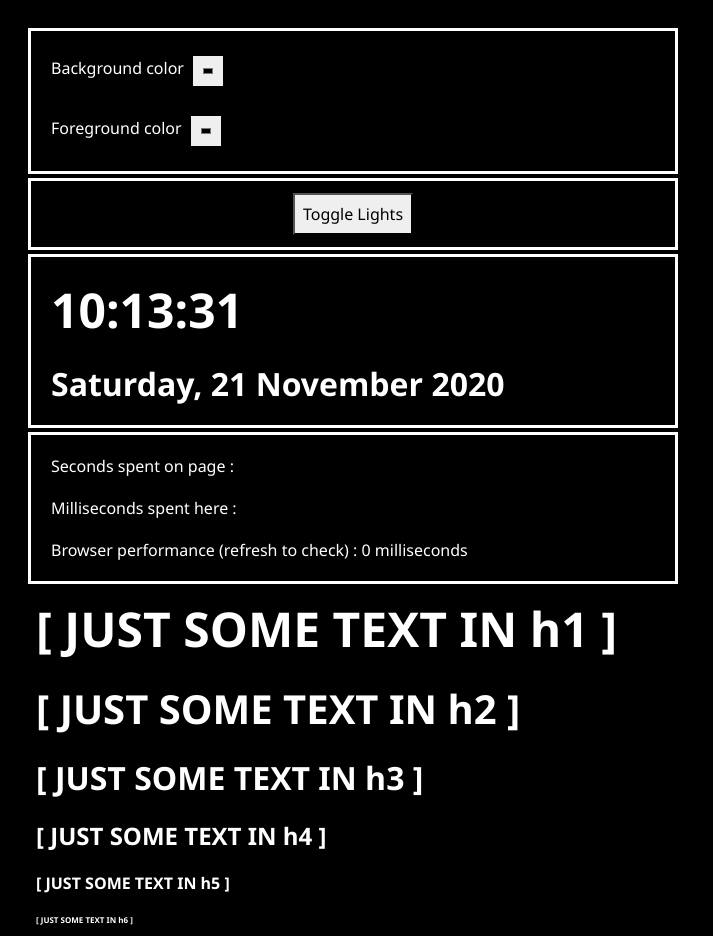
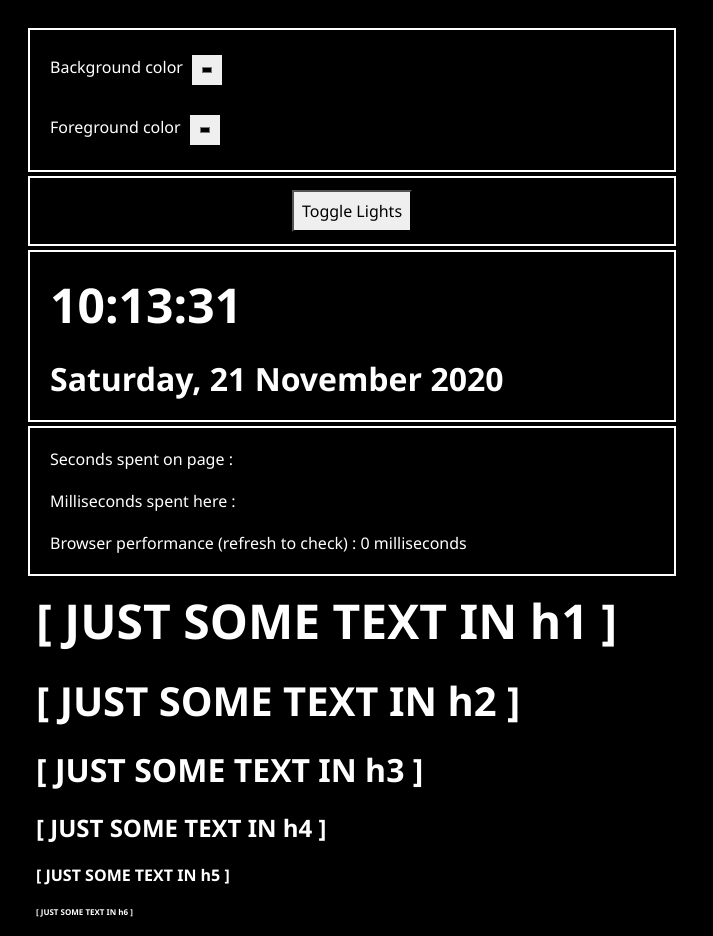
Before and after one commit to Tpk86/myIdleGameRepository, a plain HTML site: page index.html in a window 1280 px wide. Shown: the whole page, without its empty margins (0-713 px from the left). Drawn offline with Linux system fonts and the light colour scheme.

Commit message:
Update style.css

```diff
--- a/style.css
+++ b/style.css
@@ -40,7 +40,7 @@ height:auto;
 
 .div {
 border-style:solid;
-border-size:2px;
+border-width:2px;
 width:50%;
 }
 
```
